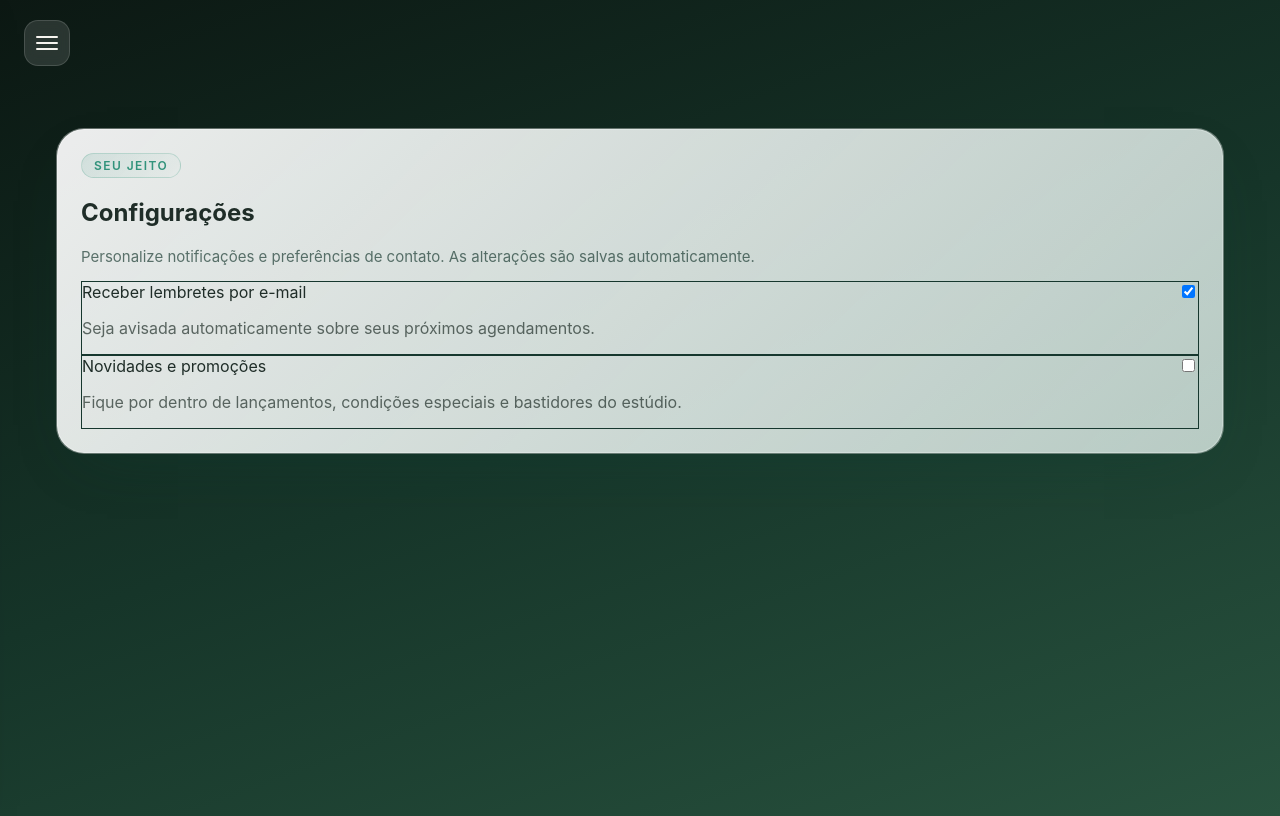
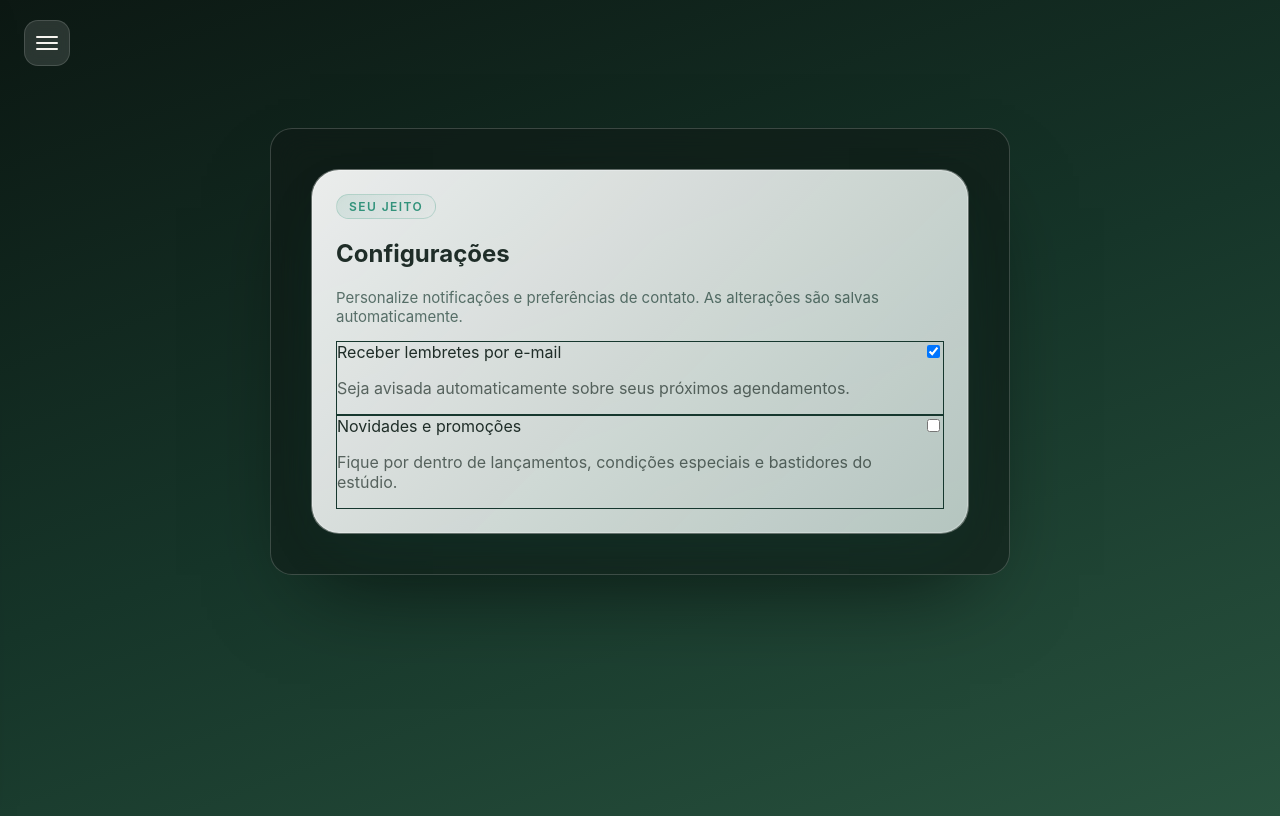
Before and after one commit to leoxavier3914-arch/rbagenda, a Next.js app: page /dashboard/configuracoes in a window 1280 px wide. Built offline with nearby package versions, Linux system fonts and the light colour scheme; no server answers.

Commit message:
style: match profile container to glass shell

```diff
--- /dev/null
+++ b/src/app/(client)/dashboard/configuracoes/configuracoes.module.css
@@ -0,0 +1,20 @@
+.wrapper {
+  max-width: 740px;
+  width: 100%;
+  margin: 0 auto;
+  padding: clamp(24px, 6vw, 40px);
+  border-radius: 22px;
+  background: rgba(15, 25, 20, 0.55);
+  border: 1px solid rgba(255, 255, 255, 0.18);
+  box-shadow: 0 40px 90px -40px rgba(0, 0, 0, 0.65);
+  backdrop-filter: blur(18px);
+  -webkit-backdrop-filter: blur(18px);
+  color: rgba(247, 244, 239, 0.92);
+  box-sizing: border-box;
+}
+
+.content {
+  display: flex;
+  flex-direction: column;
+  gap: 24px;
+}
--- a/src/app/(client)/dashboard/configuracoes/page.tsx
+++ b/src/app/(client)/dashboard/configuracoes/page.tsx
@@ -1,6 +1,8 @@
 'use client'
 
 import { useState } from 'react'
+
+import styles from './configuracoes.module.css'
 
 const preferenceOptions = [
   {
@@ -22,7 +24,8 @@ export default function DashboardSettingsPage() {
   })
 
   return (
-    <div className="mx-auto w-full max-w-4xl space-y-6">
+    <div className={styles.wrapper}>
+      <div className={styles.content}>
         <section className="card space-y-5">
           <div className="space-y-3">
             <span className="badge">Seu jeito</span>
@@ -62,5 +65,6 @@ export default function DashboardSettingsPage() {
           </form>
         </section>
       </div>
+    </div>
   )
 }
--- a/src/app/(client)/dashboard/novo-agendamento/newAppointment.module.css
+++ b/src/app/(client)/dashboard/novo-agendamento/newAppointment.module.css
@@ -31,15 +31,18 @@
 }
 
 .shell {
-  max-width: 680px;
+  max-width: 740px;
   margin: 0 auto;
   padding: clamp(24px, 6vw, 40px);
   width: 100%;
   box-sizing: border-box;
-  background: linear-gradient(145deg, var(--card-surface), rgba(var(--brand-rgb), 0.14));
-  border: 1px solid var(--stroke);
+  background: rgba(15, 25, 20, 0.55);
+  border: 1px solid rgba(255, 255, 255, 0.18);
   border-radius: var(--radius-xl);
-  box-shadow: 0 30px 80px -40px rgba(12, 46, 35, 0.6);
+  box-shadow: 0 40px 90px -40px rgba(0, 0, 0, 0.65);
+  backdrop-filter: blur(18px);
+  -webkit-backdrop-filter: blur(18px);
+  color: rgba(247, 244, 239, 0.92);
 }
 
 .title {
@@ -53,7 +56,7 @@
 
 .subtitle {
   font-size: 15px;
-  color: var(--muted);
+  color: rgba(255, 255, 255, 0.72);
   margin: 0 0 20px;
   text-align: center;
 }
@@ -71,6 +74,7 @@
   display: flex;
   flex-direction: column;
   gap: 14px;
+  color: var(--ink);
 }
 
 .card::after {
```
Lines whose indentation alone changed are shown as unchanged.
